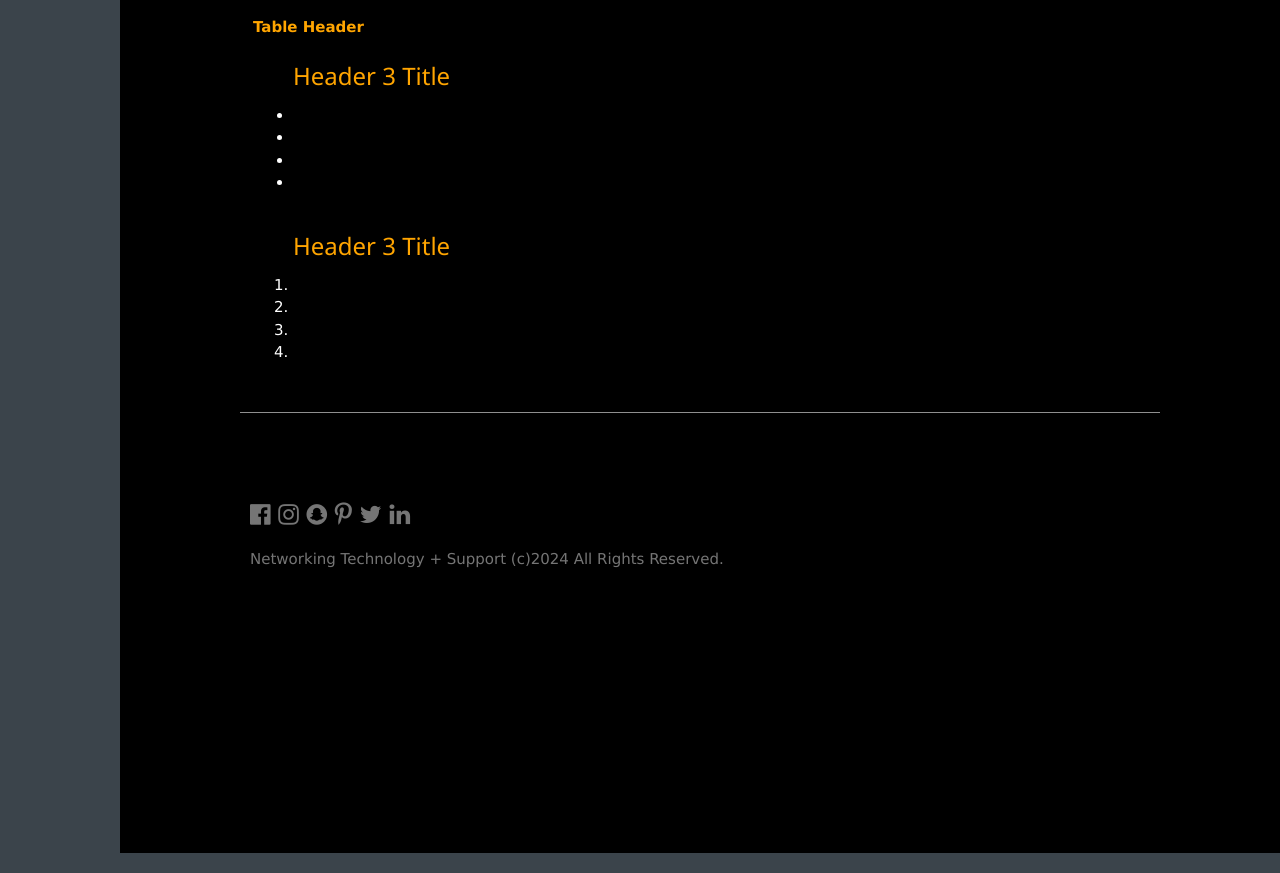
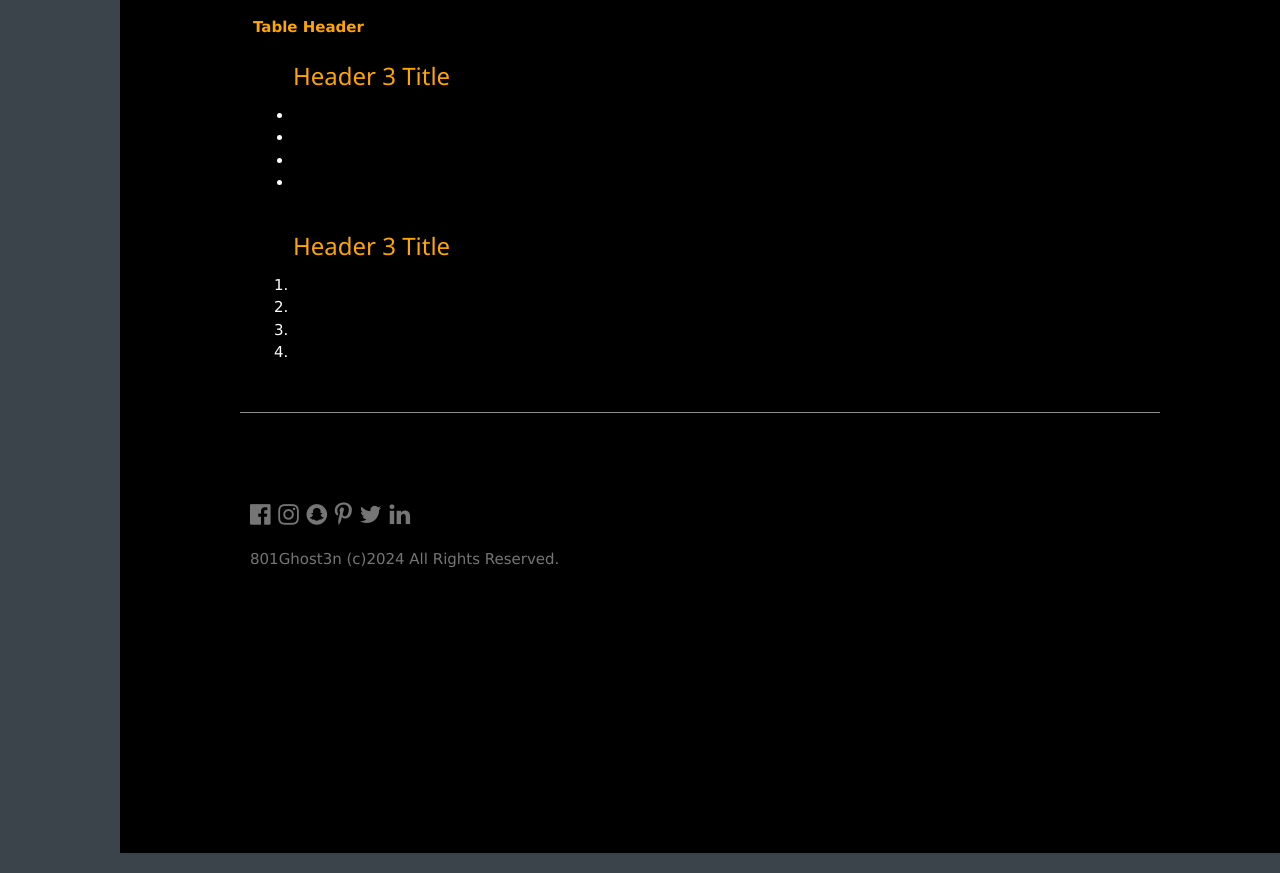
Before and after one commit to 801Ghosten/Ghost3n, a plain HTML site: page localsite_Template/Template.html in a window 1280 px wide. Shown: the part 2356-3229 px from the top of the page. Drawn offline with nearby package versions, Linux system fonts and the light colour scheme.

Commit message:
Template.html

```diff
--- a/localsite_Template/Template.html
+++ b/localsite_Template/Template.html
@@ -189,7 +189,7 @@ Edit jumplink names in hte below 2 sections in order and make sure they corespon
     <i class="fa fa-pinterest-p w3-hover-opacity"></i>
     <i class="fa fa-twitter w3-hover-opacity"></i>
     <i class="fa fa-linkedin w3-hover-opacity"></i>
-    <p class="w3-medium">Networking Technology + Support (c)2024 All Rights Reserved.</p>
+    <p class="w3-medium">801Ghost3n (c)2024 All Rights Reserved.</p>
   <!-- End footer -->
   </footer>
 
```
